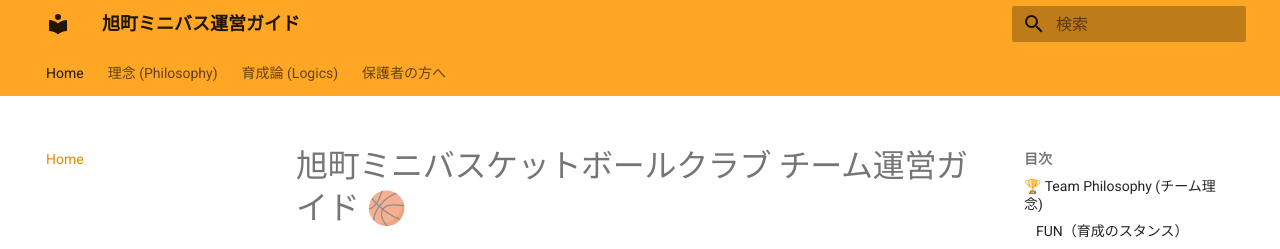
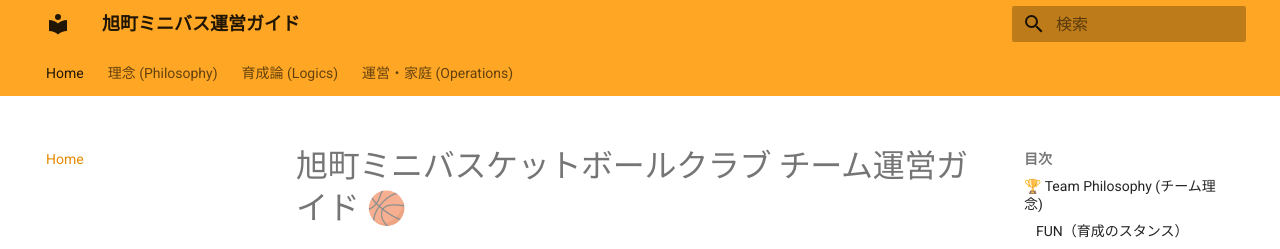
Before and after one commit to kawaiikumichan/asahicho-minibus-ops, an MkDocs documentation site: the page built from docs/index.md, in a window 1280 px wide and 900 px high. Shown: the top 249 px of the window. Built offline with MkDocs 1.6.1 and Material for MkDocs 9.7.7, drawn with Linux system fonts in a browser that asks for light colours.

Commit message:
Update mkdocs.yml

```diff
--- a/mkdocs.yml
+++ b/mkdocs.yml
@@ -33,4 +33,6 @@ nav:
     - 3. 心技体(BPS): 01_Coaching_Logics/bps_model.md
     - 4. 食育(おにぎり): 01_Coaching_Logics/nutrition.md
     - 5. 戦術(5Out): 01_Coaching_Logics/5out.md
-  - 保護者の方へ: 03_Operations/parents_guide.md
+  - 運営・家庭 (Operations):
+    - 家庭でできるサポート: 03_Operations/parents_guide.md
+    - 安全管理・EAP: 03_Operations/eap.md
```
